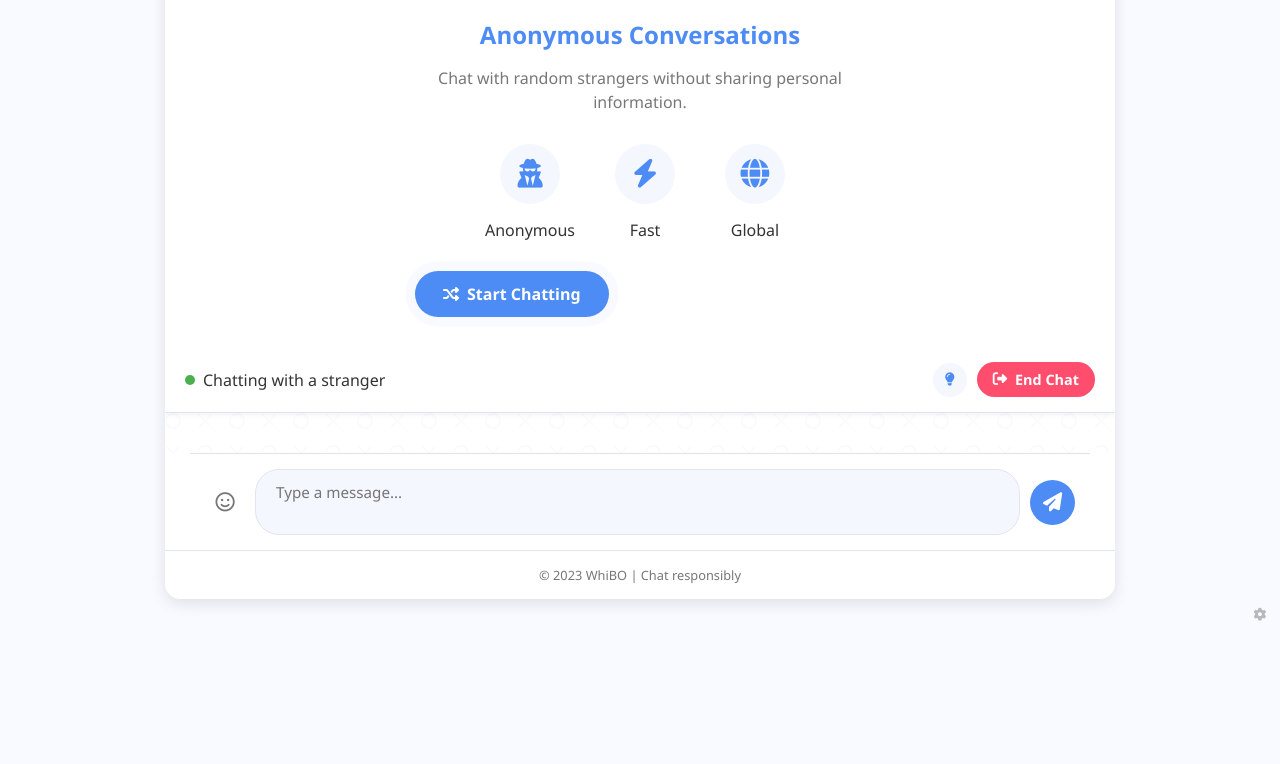
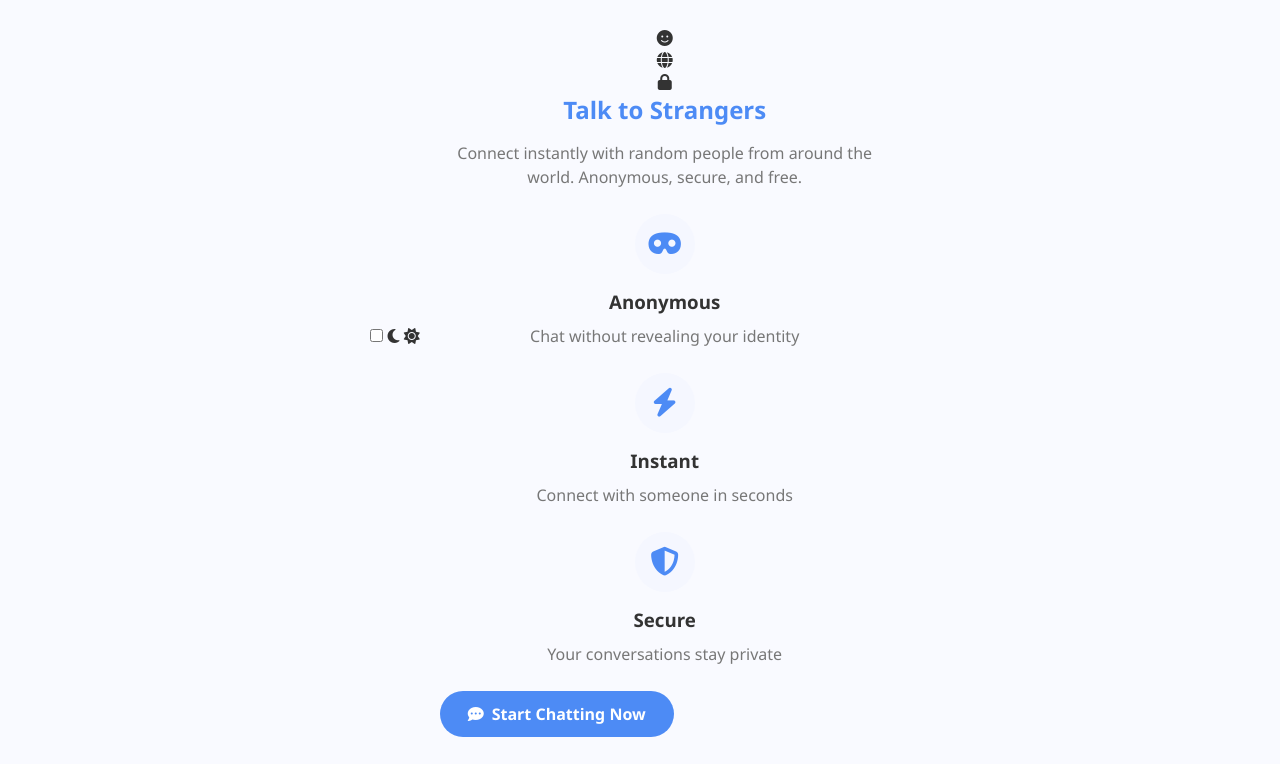
Before and after one commit to vipinkumar1997/WhiBO, a website: page index.html in a window 1280 px wide. Shown: the part 165-929 px from the top of the page. Before the commit the page ends 800 px from the top, so only its background shows below. Drawn offline with nearby package versions, Linux system fonts and the light colour scheme.

Commit message:
Update index.html

```diff
--- a/index.html
+++ b/index.html
@@ -5,94 +5,122 @@
     <meta name="viewport" content="width=device-width, initial-scale=1.0, maximum-scale=1.0, user-scalable=no">
     <title>WhiBO - Anonymous Chat</title>
     <link rel="stylesheet" href="https://cdnjs.cloudflare.com/ajax/libs/font-awesome/6.4.0/css/all.min.css">
+    <link rel="preconnect" href="https://fonts.googleapis.com">
+    <link rel="preconnect" href="https://fonts.gstatic.com" crossorigin>
+    <link href="https://fonts.googleapis.com/css2?family=Poppins:wght@300;400;500;600;700&display=swap" rel="stylesheet">
     <link rel="stylesheet" href="style.css">
     <link rel="icon" href="favicon.ico" type="image/x-icon">
     <meta name="description" content="WhiBO - Chat with random strangers anonymously from around the world">
 </head>
 <body>
-    <div class="container">
+    <!-- Theme toggle switch -->
+    <div class="theme-toggle">
+        <input type="checkbox" id="theme-switch">
+        <label for="theme-switch" title="Toggle dark/light mode">
+            <i class="fas fa-moon"></i>
+            <i class="fas fa-sun"></i>
+            <span class="toggle-ball"></span>
+        </label>
+    </div>
+
+    <!-- Background elements -->
+    <div class="bg-elements">
+        <div class="bg-circle circle-1"></div>
+        <div class="bg-circle circle-2"></div>
+        <div class="bg-circle circle-3"></div>
+    </div>
+
+    <div class="app-container">
+        <!-- App Header -->
         <header>
-            <h1><i class="fas fa-comments"></i> WhiBO</h1>
-            <p class="subtitle">Connect with random people worldwide</p>
+            <div class="brand">
+                <div class="logo">
+                    <div class="logo-inner">
+                        <i class="fas fa-comment-dots"></i>
+                    </div>
+                </div>
+                <div class="brand-text">
+                    <h1>WhiBO</h1>
+                    <div class="tagline">Anonymous Chat</div>
+                </div>
+            </div>
         </header>
 
+        <!-- Welcome Screen -->
         <div id="welcome-screen" class="screen active">
             <div class="welcome-content">
-                <h2>Anonymous Conversations</h2>
-                <p>Chat with random strangers without sharing personal information.</p>
-                <div class="features">
+                <div class="hero">
+                    <div class="hero-illustration">
+                        <div class="chat-bubble-animation">
+                            <div class="chat-bubble b1"><i class="fas fa-smile"></i></div>
+                            <div class="chat-bubble b2"><i class="fas fa-globe"></i></div>
+                            <div class="chat-bubble b3"><i class="fas fa-lock"></i></div>
+                        </div>
+                    </div>
+                    <h2>Talk to <span class="highlight">Strangers</span></h2>
+                    <p class="hero-text">Connect instantly with random people from around the world. Anonymous, secure, and free.</p>
+                </div>
+
+                <div class="features-grid">
                     <div class="feature">
-                        <i class="fas fa-user-secret"></i>
-                        <span>Anonymous</span>
+                        <div class="feature-icon">
+                            <i class="fas fa-mask"></i>
+                        </div>
+                        <h3>Anonymous</h3>
+                        <p>Chat without revealing your identity</p>
                     </div>
                     <div class="feature">
-                        <i class="fas fa-bolt"></i>
-                        <span>Fast</span>
+                        <div class="feature-icon">
+                            <i class="fas fa-bolt"></i>
+                        </div>
+                        <h3>Instant</h3>
+                        <p>Connect with someone in seconds</p>
                     </div>
                     <div class="feature">
-                        <i class="fas fa-globe"></i>
-                        <span>Global</span>
+                        <div class="feature-icon">
+                            <i class="fas fa-shield-alt"></i>
+                        </div>
+                        <h3>Secure</h3>
+                        <p>Your conversations stay private</p>
                     </div>
                 </div>
-                <button id="start-chat" class="primary-btn pulse-animation">
-                    <i class="fas fa-random"></i> Start Chatting
-                </button>
+
+                <div class="start-section">
+                    <button id="start-chat" class="btn primary-btn pulse">
+                        <span class="btn-icon"><i class="fas fa-comment-dots"></i></span>
+                        <span class="btn-text">Start Chatting Now</span>
+                    </button>
+                </div>
             </div>
         </div>
 
+        <!-- Waiting Screen -->
         <div id="waiting-screen" class="screen">
             <div class="waiting-content">
-                <h2>Finding someone</h2>
-                <div class="pulse-loader"></div>
-                <p>Looking for an interesting conversation...</p>
-                <button id="cancel-search" class="secondary-btn">
-                    <i class="fas fa-times"></i> Cancel
-                </button>
-            </div>
-        </div>
-
-        <div id="chat-screen" class="screen">
-            <div id="chat-header">
-                <div class="chat-status">
-                    <span class="status-dot"></span>
-                    <span class="status-text">Chatting with a stranger</span>
+                <div class="searching-animation">
+                    <div class="radar">
+                        <div class="radar-beam"></div>
+                        <div class="ping ping1"></div>
+                        <div class="ping ping2"></div>
+                        <div class="ping ping3"></div>
+                    </div>
                 </div>
-                <div class="chat-actions">
-                    <button class="action-btn" id="new-topic-btn" title="Suggest New Topic">
-                        <i class="fas fa-lightbulb"></i>
-                    </button>
-                    <button id="end-chat" class="danger-btn">
-                        <i class="fas fa-sign-out-alt"></i> <span class="btn-text">End Chat</span>
-                    </button>
+                <h2>Finding Someone <span class="dots-loading"><span>.</span><span>.</span><span>.</span></span></h2>
+                <p>Searching for an interesting conversation partner</p>
+                <div class="search-status">
+                    <div class="search-progress-container">
+                        <div class="search-progress-bar"></div>
+                    </div>
                 </div>
-            </div>
-
-            <div class="chat-container">
-                <div id="chat-messages"></div>
-                <div id="typing-indicator">
-                    <div class="typing-dots">
-                        <span></span>
-                        <span></span>
-                        <span></span>
-                    </div>
-                    <span>Stranger is typing...</span>
-                </div>
-            </div>
-
-            <div id="chat-input">
-                <button class="emoji-btn" id="emoji-btn">
-                    <i class="far fa-smile"></i>
-                </button>
-                <textarea id="message-input" placeholder="Type a message..."></textarea>
-                <button id="send-message">
-                    <i class="fas fa-paper-plane"></i>
+                <button id="cancel-search" class="btn secondary-btn">
+                    <span class="btn-icon"><i class="fas fa-times"></i></span>
+                    <span class="btn-text">Cancel</span>
                 </button>
             </div>
         </div>
 
         <footer>
-            <p>© 2023 WhiBO | Chat responsibly</p>
-            <a href="/admin" class="admin-link"><i class="fas fa-cog"></i></a>
+            <p>WhiBO © 2025 | <a href="#privacy" class="footer-link">Privacy</a> | <a href="#terms" class="footer-link">Terms</a></p>
         </footer>
     </div>
     <script src="/socket.io/socket.io.js"></script>
```
